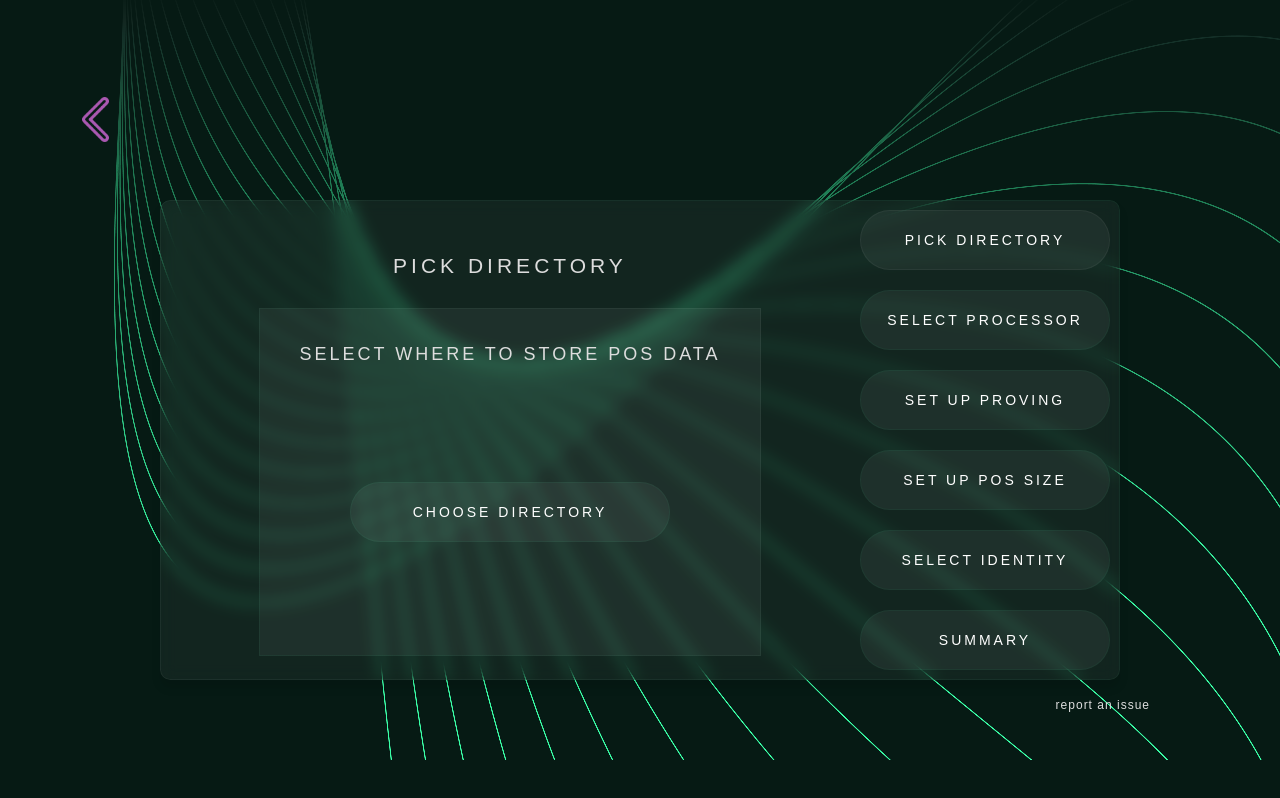
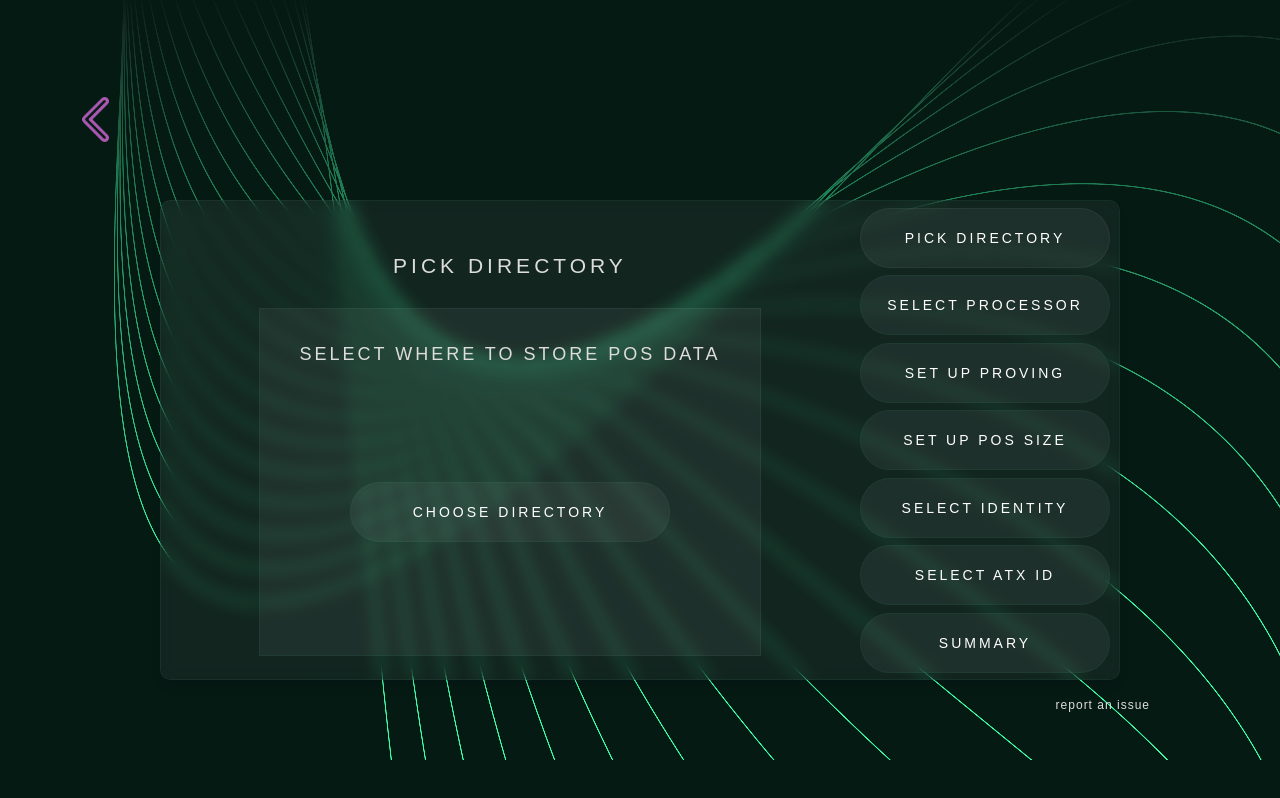
Before and after one commit to spacemeshos/sm-init-app-v2, a React (Create React App) app: page /generate in a window 1280 px wide. Built offline with nearby package versions, Linux system fonts and the light colour scheme.

Commit message:
Split ID and ATX

```diff
--- a/src/pages/Generate.tsx
+++ b/src/pages/Generate.tsx
@@ -10,6 +10,7 @@ import {
   SetupSize,
   SelectIdentity,
   SetupSummary,
+  SelectATX,
 } from "../components/setupPOS";
 import { BackButton, Button } from "../components/button";
 import { Title } from "../styles/texts";
@@ -86,7 +87,6 @@ const ButtonColumn = styled.div`
   display: flex;
   flex-direction: column;
   align-items: center;
-  gap: 10px;
   justify-content: space-evenly;
   padding-right: 10px;
 `;
@@ -134,6 +134,10 @@ const Generate: React.FC = () => {
     {
       label: "Select Identity",
       component: <SelectIdentity />,
+    },
+    {
+      label: "Select ATX ID",
+      component: <SelectATX />,
     },
   ];
 
```
